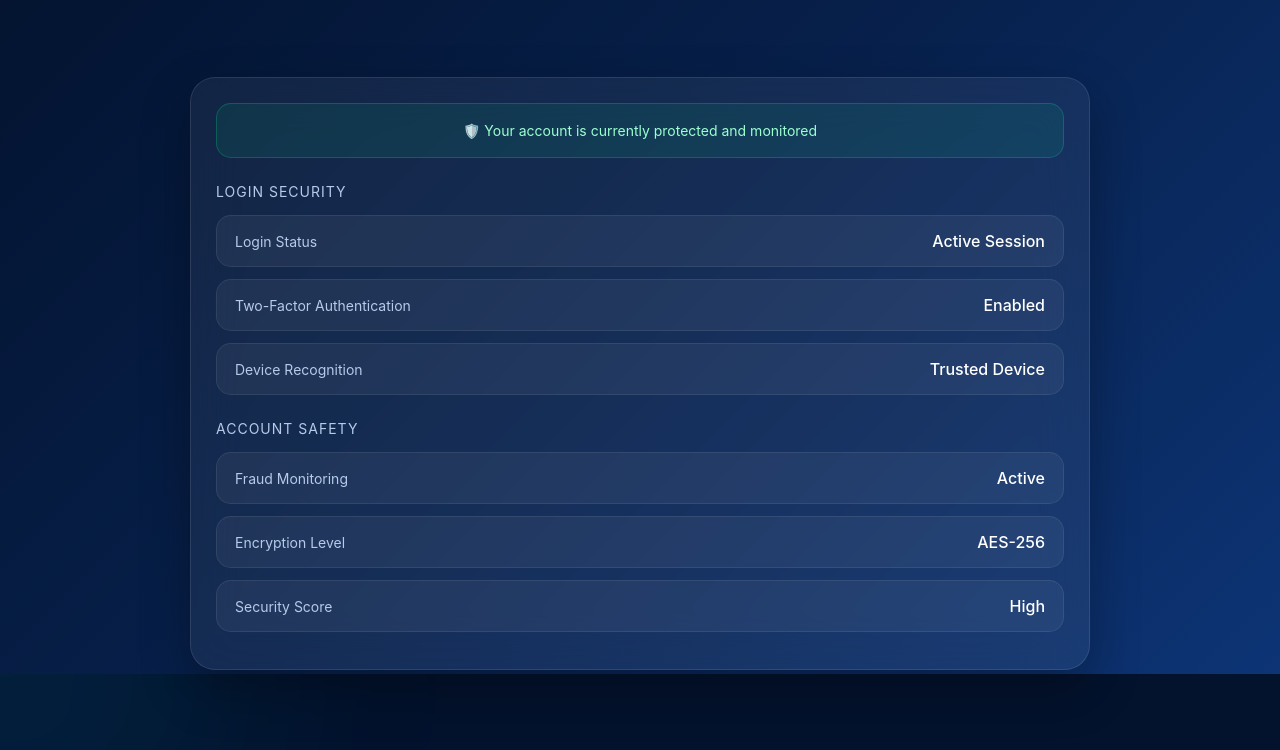
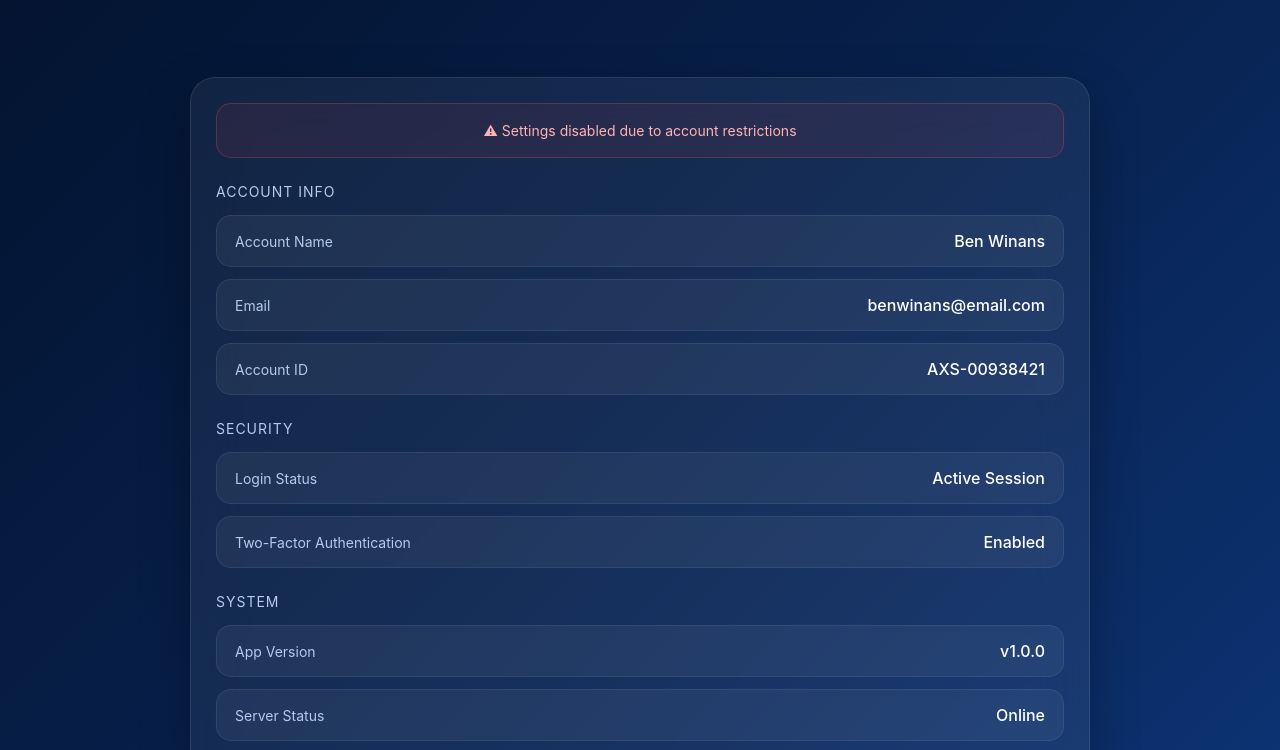
Before and after one commit to mullergle/axos, a plain HTML site: page settings.html in a window 1280 px wide. Shown: the part 126-876 px from the top of the page. Before the commit the page ends 800 px from the top, so only its background shows below. Drawn offline with Linux system fonts and the light colour scheme.

Commit message:
Update settings.html

```diff
--- a/settings.html
+++ b/settings.html
@@ -1,11 +1,13 @@
 <!DOCTYPE html>
 <html lang="en">
 <head>
+
 <meta charset="UTF-8">
 
 <meta name="viewport" content="width=device-width, initial-scale=1.0, maximum-scale=1.0, user-scalable=no, viewport-fit=cover">
 
-<title>Security Center | Axos</title>
+<title>Settings | Axos</title>
+
 
 <style>
 
@@ -13,15 +15,19 @@
     margin:0;
     padding:0;
     box-sizing:border-box;
+
     font-family:-apple-system,BlinkMacSystemFont,
     "SF Pro Display",
     "Helvetica Neue",
     Arial,sans-serif;
 }
 
+
 html{
     background:#03122d;
 }
+
+
 
 body{
 
@@ -30,16 +36,22 @@ body{
     color:white;
 
     min-height:100vh;
+
     min-height:100dvh;
 
+
     padding-top:env(safe-area-inset-top);
+
     padding-bottom:env(safe-area-inset-bottom);
 
+
     overflow-x:hidden;
+
 }
 
 
-/* Glow background */
+
+/* Glow */
 
 body::before{
 
@@ -60,7 +72,9 @@ body::before{
     filter:blur(120px);
 
     z-index:-1;
+
 }
+
 
 
 body::after{
@@ -82,6 +96,7 @@ body::after{
     filter:blur(120px);
 
     z-index:-1;
+
 }
 
 
@@ -97,6 +112,7 @@ body::after{
 }
 
 
+
 .header h1{
 
     font-size:45px;
@@ -106,6 +122,7 @@ body::after{
     letter-spacing:-1px;
 
 }
+
 
 
 .header p{
@@ -118,7 +135,7 @@ body::after{
 
 
 
-/* X Button */
+/* Close button */
 
 .close-btn{
 
@@ -146,13 +163,11 @@ body::after{
     border-radius:50%;
 
 
-
     display:flex;
 
     justify-content:center;
 
     align-items:center;
-
 
 
     text-decoration:none;
@@ -164,9 +179,8 @@ body::after{
     font-size:32px;
 
 
-    transition:.4s;
+}
 
-}
 
 
 .close-btn:hover{
@@ -213,6 +227,30 @@ body::after{
 
 
 
+/* Notice */
+
+.notice-top{
+
+    padding:18px;
+
+    border-radius:15px;
+
+    background:rgba(255,80,80,.08);
+
+    border:1px solid rgba(255,80,80,.25);
+
+    color:#ffb3b3;
+
+    text-align:center;
+
+    font-size:14px;
+
+    margin-bottom:25px;
+
+}
+
+
+
 /* Section */
 
 .section-title{
@@ -241,19 +279,21 @@ body::after{
 
     padding:15px 18px;
 
+
     background:rgba(255,255,255,.05);
+
 
     border:1px solid rgba(255,255,255,.08);
 
+
     border-radius:15px;
+
 
     margin-bottom:12px;
 
 }
 
 
-
-/* Labels */
 
 .label{
 
@@ -262,6 +302,7 @@ body::after{
     font-size:14px;
 
 }
+
 
 
 .value{
@@ -274,29 +315,6 @@ body::after{
 
 
 
-/* Badge */
-
-.badge{
-
-    margin-bottom:25px;
-
-    padding:18px;
-
-    border-radius:15px;
-
-    background:rgba(0,255,140,.08);
-
-    border:1px solid rgba(0,255,140,.2);
-
-    color:#9dffd0;
-
-    text-align:center;
-
-    font-size:14px;
-
-}
-
-
 </style>
 
 </head>
@@ -305,13 +323,18 @@ body::after{
 <body>
 
 
+
 <div class="header">
+
 
 <a href="menu.html" class="close-btn">×</a>
 
-<h1>Security Center</h1>
 
-<p>Monitor your account protection and safety status</p>
+<h1>Settings</h1>
+
+
+<p>Account configuration and system preferences</p>
+
 
 </div>
 
@@ -324,17 +347,63 @@ body::after{
 <div class="card">
 
 
-<div class="badge">
 
-🛡️ Your account is currently protected and monitored
+<div class="notice-top">
+
+⚠ Settings disabled due to account restrictions
 
 </div>
 
 
 
+
 <div class="section-title">
-LOGIN SECURITY
+
+ACCOUNT INFO
+
 </div>
+
+
+
+
+<div class="row">
+
+<span class="label">Account Name</span>
+
+<span class="value">Ben Winans</span>
+
+</div>
+
+
+
+<div class="row">
+
+<span class="label">Email</span>
+
+<span class="value">benwinans@email.com</span>
+
+</div>
+
+
+
+<div class="row">
+
+<span class="label">Account ID</span>
+
+<span class="value">AXS-00938421</span>
+
+</div>
+
+
+
+
+
+<div class="section-title" style="margin-top:25px;">
+
+SECURITY
+
+</div>
+
 
 
 
@@ -360,21 +429,10 @@ LOGIN SECURITY
 
 
 
-<div class="row">
-
-<span class="label">Device Recognition</span>
-
-<span class="value">Trusted Device</span>
-
-</div>
-
-
-
-
 
 <div class="section-title" style="margin-top:25px;">
 
-ACCOUNT SAFETY
+SYSTEM
 
 </div>
 
@@ -383,9 +441,9 @@ ACCOUNT SAFETY
 
 <div class="row">
 
-<span class="label">Fraud Monitoring</span>
+<span class="label">App Version</span>
 
-<span class="value">Active</span>
+<span class="value">v1.0.0</span>
 
 </div>
 
@@ -394,9 +452,9 @@ ACCOUNT SAFETY
 
 <div class="row">
 
-<span class="label">Encryption Level</span>
+<span class="label">Server Status</span>
 
-<span class="value">AES-256</span>
+<span class="value">Online</span>
 
 </div>
 
@@ -405,9 +463,9 @@ ACCOUNT SAFETY
 
 <div class="row">
 
-<span class="label">Security Score</span>
+<span class="label">Region</span>
 
-<span class="value">High</span>
+<span class="value">NORTH AMERICA (US)</span>
 
 </div>
 
@@ -419,5 +477,7 @@ ACCOUNT SAFETY
 </div>
 
 
+
 </body>
+
 </html>
```
